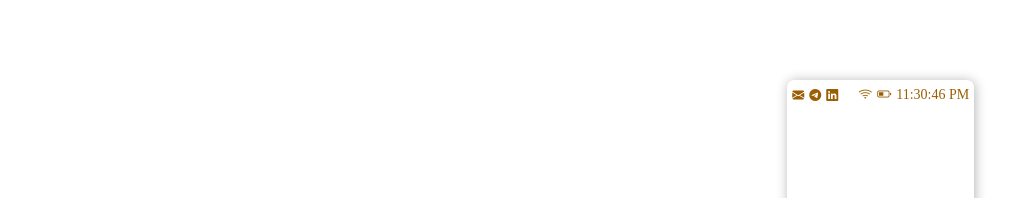
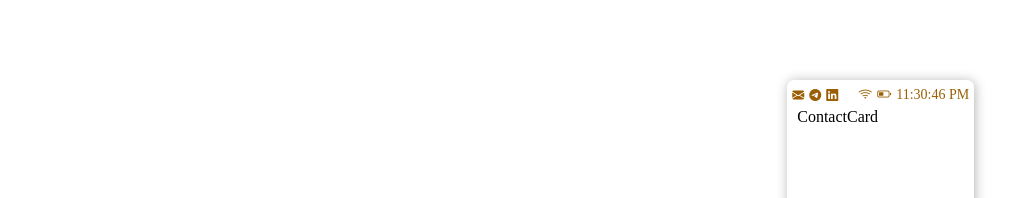
Before and after one commit to MaroufEbrahimi/contact-list, a React (Create React App) app: page / in a window 1280 px wide. Shown: the top 198 px of the page, without its empty margins (135-1146 px from the left). Built offline with nearby package versions, Linux system fonts and the light colour scheme.

Commit message:
added contact card component

```diff
--- a/src/components/ContactList/ContactList.js
+++ b/src/components/ContactList/ContactList.js
@@ -2,6 +2,7 @@ import React from "react";
 import { useState } from "react";
 
 import "./ContactList.css";
+import ContactCard from "../ContactCard/ContactCard";
 
 const ContactList = () => {
   const time = new Date().toLocaleTimeString();
@@ -28,7 +29,9 @@ const ContactList = () => {
       </div>
 
       {/* render the contact card */}
-      <div className="render_contact_card"></div>
+      <div className="render_contact_card">
+        <ContactCard />
+      </div>
 
       <div className="footer_area">
         <div>
```
